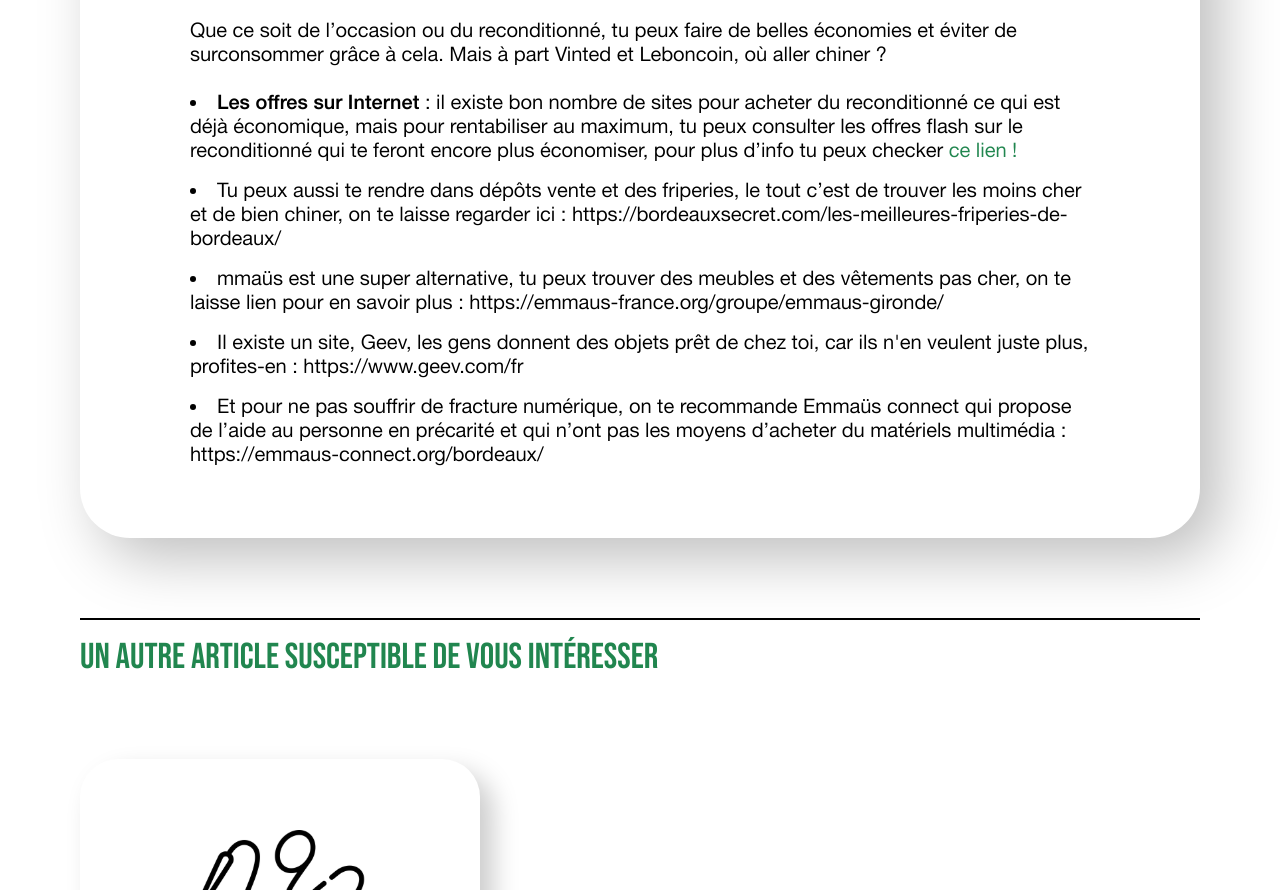
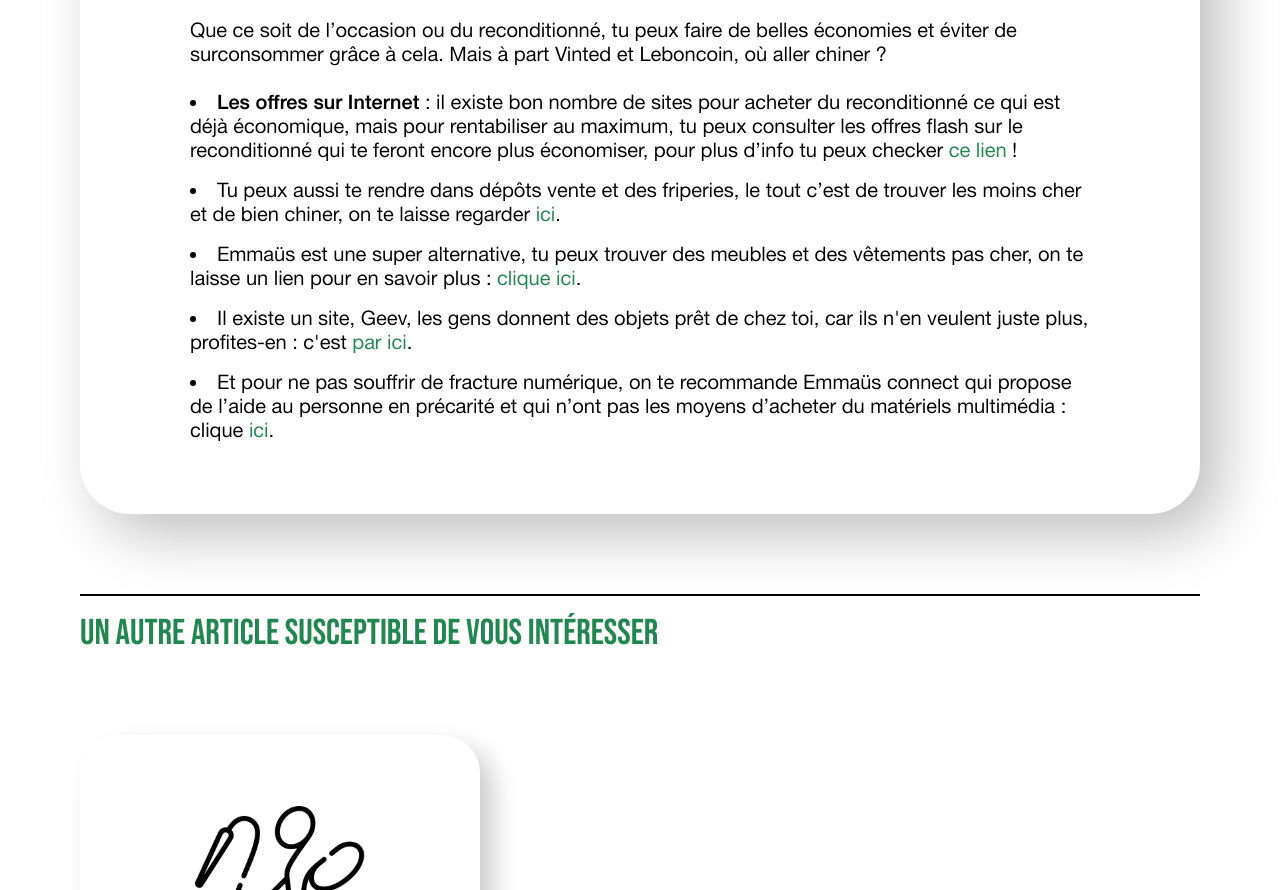
Before and after one commit to HeloisePi/Reboot2023_, a SvelteKit app: page /sevetir/seconde-main in a window 1280 px wide. Shown: the part 820-1710 px from the top of the page. Built offline with nearby package versions, Linux system fonts and the light colour scheme.

Commit message:
seconde main liens

```diff
--- a/src/routes/sevetir/seconde-main/+page.svelte
+++ b/src/routes/sevetir/seconde-main/+page.svelte
@@ -17,16 +17,16 @@
 <p><li><span class="bold">Les offres sur Internet</span> : il existe bon nombre de sites pour acheter du reconditionné ce qui est déjà économique,
     mais pour rentabiliser au maximum, tu peux consulter les offres flash sur le reconditionné qui te feront encore
     plus économiser, pour plus d’info tu peux checker
-    <a href="https://www.reepeat.fr/articles/top-15-des-meilleurs-sites-de-produits-reconditionnes-en-2021">ce lien !</a></li>
+    <a href="https://www.reepeat.fr/articles/top-15-des-meilleurs-sites-de-produits-reconditionnes-en-2021">ce lien</a> !</li>
 <li>Tu peux aussi te rendre dans dépôts vente et des friperies, le tout c’est de trouver les moins cher
-    et de bien chiner, on te laisse regarder ici : https://bordeauxsecret.com/les-meilleures-friperies-de-bordeaux/</li>
-<li>mmaüs est une super alternative, tu peux trouver des meubles et des vêtements pas cher,
-    on te laisse lien pour en savoir plus : https://emmaus-france.org/groupe/emmaus-gironde/</li>
+    et de bien chiner, on te laisse regarder <a href="https://bordeauxsecret.com/les-meilleures-friperies-de-bordeaux/">ici</a>. </li>
+<li>Emmaüs est une super alternative, tu peux trouver des meubles et des vêtements pas cher,
+    on te laisse un lien pour en savoir plus : <a href="https://emmaus-france.org/groupe/emmaus-gironde/">clique ici</a>.</li>
 <li>Il existe un site, Geev, les gens donnent des objets prêt de chez toi, car ils n'en veulent juste
-    plus, profites-en : https://www.geev.com/fr</li>
+    plus, profites-en : c'est <a href="https://www.geev.com/fr">par ici</a>.</li>
 <li>Et pour ne pas souffrir de fracture numérique, on te recommande Emmaüs connect qui propose de
     l’aide au personne en précarité et qui n’ont pas les moyens d’acheter du matériels
-    multimédia : https://emmaus-connect.org/bordeaux/
+    multimédia : clique <a href="https://emmaus-connect.org/bordeaux/">ici</a>.
 </li>
 </p>
 
@@ -71,4 +71,9 @@
     a {
         color: #21864F;
     }
+
+    a:hover {
+        text-decoration: underline;
+        text-underline-offset: 0.15em;
+    }
 </style>
```
